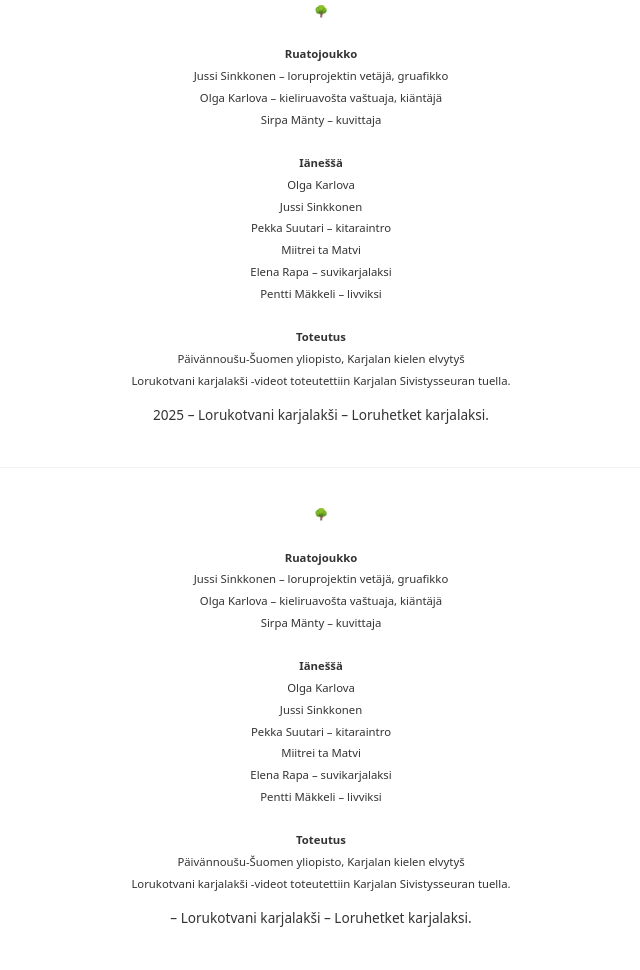
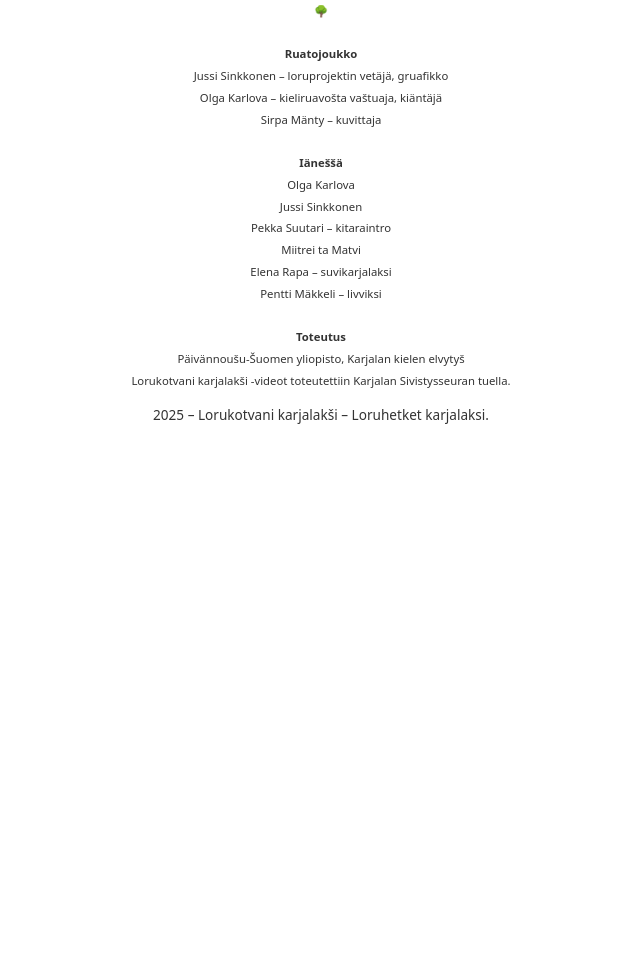
Before and after one commit to lorukotvani/lorukotvani.github.io, a plain HTML site: page index.html in a window 1280 px wide. Shown: the part 6984-7954 px from the top of the page, without its empty margins (319-959 px from the left). After the commit the page ends 7451 px from the top, so only its background shows below. Drawn offline with Linux system fonts and the light colour scheme.

Commit message:
Update index.html

```diff
--- a/index.html
+++ b/index.html
@@ -550,37 +550,6 @@
     </div>
 </footer>
 
-    <footer class="site-footer">
-        <div class="container">
-            <p>
-                <small>
-                    🌳<br><br>
-
-                    <strong>Ruatojoukko</strong><br>
-                    Jussi Sinkkonen – loruprojektin vetäjä, gruafikko<br>
-                    Olga Karlova – kieliruavošta vaštuaja, kiäntäjä<br>
-                    Sirpa Mänty – kuvittaja<br>
-                    <br>
-                    <strong>Iäneššä</strong><br>
-                    Olga Karlova<br>
-                    Jussi Sinkkonen<br>
-                    Pekka Suutari – kitaraintro<br>
-                    Miitrei ta Matvi<br>
-                    Elena Rapa – suvikarjalaksi<br>
-                    Pentti Mäkkeli – livviksi<br>
-                    <br>
-                    <strong>Toteutus</strong><br>
-                    Päivännoušu-Šuomen yliopisto, Karjalan kielen elvytyš<br>
-                    Lorukotvani karjalakši -videot toteutettiin Karjalan Sivistysseuran tuella.
-                </small>
-            </p>
-
-            <p>
-                <span id="year"></span> – Lorukotvani karjalakši – Loruhetket karjalaksi.
-            </p>
-        </div>
-    </footer>
-
     <script>
         // Päivitä vuosiluku automaattisesti
         document.getElementById('year').textContent = new Date().getFullYear();
```
